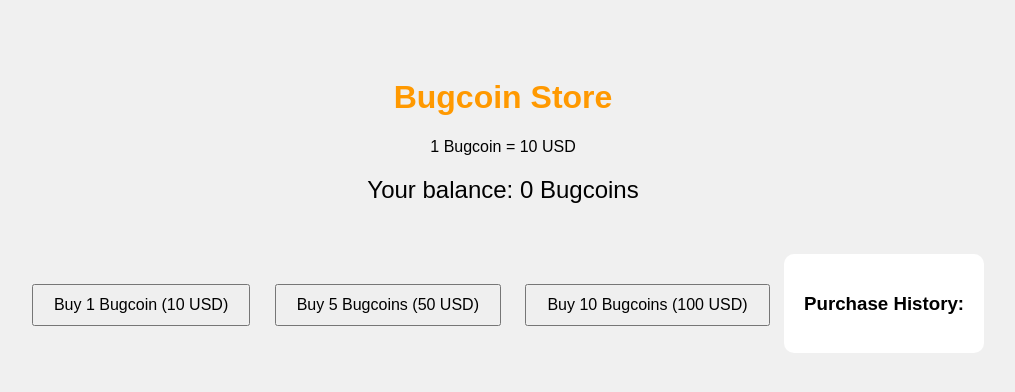
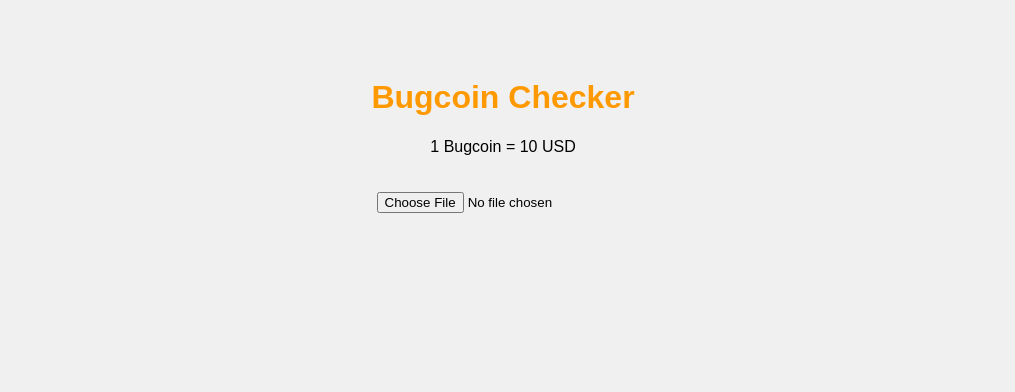
Before and after one commit to lavacraft239/Bugcoin-web, a plain HTML site: page index.html in a window 1280 px wide. Shown: the whole page, without its empty margins (137-1152 px from the left). Drawn offline with Linux system fonts and the light colour scheme.

Commit message:
Update index.html

```diff
--- a/index.html
+++ b/index.html
@@ -2,49 +2,48 @@
 <html lang="en">
 <head>
 <meta charset="UTF-8">
-<title>Bugcoin Store</title>
+<title>Bugcoin Checker</title>
 <style>
-    body { font-family: Arial, sans-serif; background: #f0f0f0; text-align: center; padding: 50px; }
+    body { font-family: Arial, sans-serif; text-align: center; padding: 50px; background: #f0f0f0; }
     h1 { color: #ff9900; }
-    #balance { font-size: 1.5em; margin: 20px; }
-    button { padding: 10px 20px; font-size: 1em; margin: 10px; cursor: pointer; }
-    #history { margin-top: 30px; text-align: left; display: inline-block; background: #fff; padding: 20px; border-radius: 10px; max-width: 400px; }
+    #result { margin-top: 30px; font-size: 1.5em; }
+    input[type="file"] { margin: 20px; }
 </style>
 </head>
 <body>
 
-<h1>Bugcoin Store</h1>
+<h1>Bugcoin Checker</h1>
 <p>1 Bugcoin = 10 USD</p>
 
-<div id="balance">Your balance: 0 Bugcoins</div>
-
-<button onclick="buyBugcoins(1)">Buy 1 Bugcoin (10 USD)</button>
-<button onclick="buyBugcoins(5)">Buy 5 Bugcoins (50 USD)</button>
-<button onclick="buyBugcoins(10)">Buy 10 Bugcoins (100 USD)</button>
-
-<div id="history">
-    <h3>Purchase History:</h3>
-    <ul id="historyList"></ul>
-</div>
+<input type="file" id="fileInput" accept=".bugcoin">
+<div id="result"></div>
 
 <script>
-let balance = 0;
+const BLOCK_REWARD = 10; // cada bloque vale 10 Bugcoins
+const BUGCOIN_VALUE = 10; // 1 Bugcoin = 10 USD
 
-function buyBugcoins(amount) {
-    // Aquí se simula un pago real
-    const cost = amount * 10; // USD
-    if (confirm(`Do you want to pay $${cost} to buy ${amount} Bugcoins?`)) {
-        balance += amount;
-        document.getElementById('balance').innerText = `Your balance: ${balance} Bugcoins`;
-        const li = document.createElement('li');
-        const time = new Date().toLocaleString();
-        li.innerText = `${time} - Bought ${amount} Bugcoins for $${cost}`;
-        document.getElementById('historyList').appendChild(li);
-        alert('Purchase successful!');
-    } else {
-        alert('Purchase canceled.');
-    }
-}
+document.getElementById('fileInput').addEventListener('change', function(event) {
+    const file = event.target.files[0];
+    if (!file) return;
+
+    const reader = new FileReader();
+    reader.onload = function(e) {
+        const content = e.target.result;
+        const lines = content.split(/\r?\n/);
+        let totalBugcoins = 0;
+        for (let line of lines) {
+            if (line.trim() !== "") {
+                totalBugcoins += BLOCK_REWARD;
+            }
+        }
+        const usdValue = totalBugcoins * BUGCOIN_VALUE;
+        document.getElementById('result').innerHTML = `
+            <p>Total Bugcoins: ${totalBugcoins}</p>
+            <p>Value in USD: $${usdValue}</p>
+        `;
+    };
+    reader.readAsText(file);
+});
 </script>
 
 </body>
```
